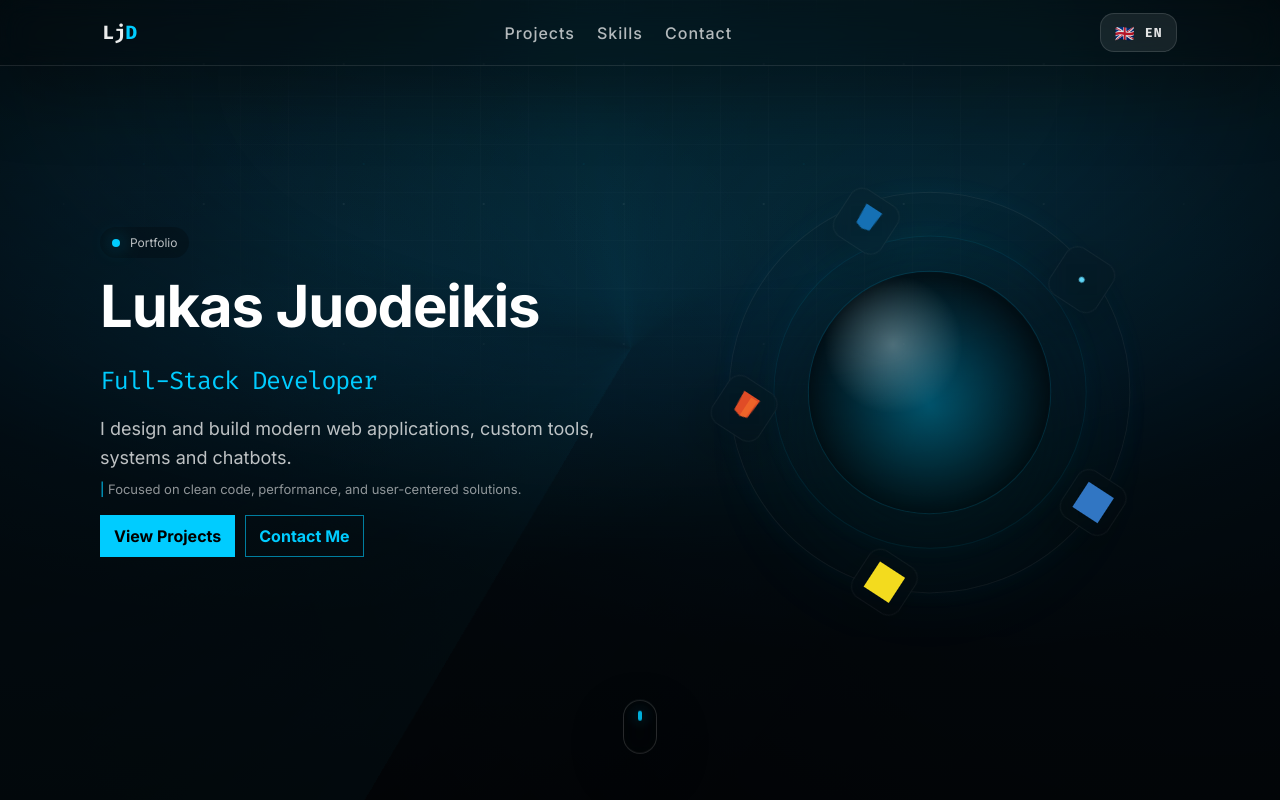
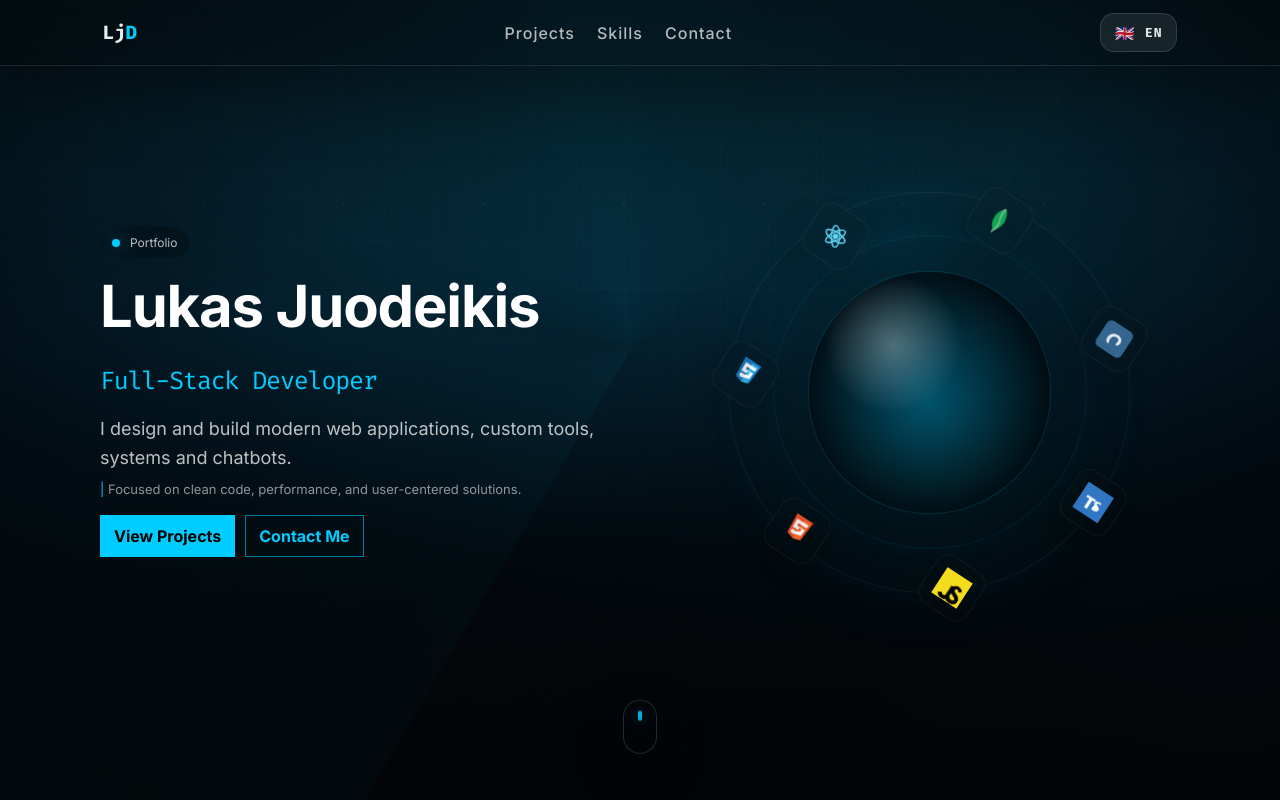
Before and after one commit to Lukas-Jdk/Lukas-Juodeikis-Portfolio, a Next.js app: page / in a window 1280 px wide. Shown: the top 800 px of the page. Built offline with nearby package versions, Linux system fonts and the light colour scheme.

Commit message:
fixing eslint problems

```diff
--- a/src/components/Hero/OrbitShowcase.tsx
+++ b/src/components/Hero/OrbitShowcase.tsx
@@ -9,44 +9,105 @@ type IconItem = {
   Svg: React.FC<React.SVGProps<SVGSVGElement>>;
 };
 
-// ✅ CSS custom properties be `any`
+// ✅ leidžia CSS custom properties be `any`
 type CSSVars = React.CSSProperties & {
   ["--angle"]?: string;
   ["--delay"]?: string;
 };
 
-/* --- SVG ICONS --- */
+/* =======================
+   ORIGINAL SVG ICONS
+======================= */
 
 const Html5: IconItem["Svg"] = (props) => (
   <svg viewBox="0 0 256 256" {...props}>
     <path fill="#E44D26" d="M48 0h160l-14 182-66 18-66-18L48 0z" />
     <path fill="#F16529" d="M128 200l53-15 12-167H128v182z" />
+    <path
+      fill="#EBEBEB"
+      d="M71 38h57v28H100l2 24h26v28H76L71 38zm6 96h51v28l-24 7-24-7v-28z"
+    />
+    <path
+      fill="#fff"
+      d="M128 38h57l-3 28h-54v24h52l-4 56-48 13v-29l22-6 2-27h-24V38z"
+    />
   </svg>
 );
 
 const Css3: IconItem["Svg"] = (props) => (
   <svg viewBox="0 0 256 256" {...props}>
     <path fill="#1572B6" d="M48 0h160l-14 182-66 18-66-18L48 0z" />
+    <path fill="#33A9DC" d="M128 200l53-15 12-167H128v182z" />
+    <path
+      fill="#EBEBEB"
+      d="M76 38h52v28H104l2 24h22v28H80L76 38zm4 96h48v28l-22 7-22-7v-28z"
+    />
+    <path
+      fill="#fff"
+      d="M128 38h57l-3 28h-54v24h52l-4 56-48 13v-29l22-6 2-27h-24V38z"
+    />
   </svg>
 );
 
 const Js: IconItem["Svg"] = (props) => (
   <svg viewBox="0 0 256 256" {...props}>
     <path fill="#F7DF1E" d="M0 0h256v256H0z" />
+    <path
+      fill="#000"
+      d="M150 200c6 10 14 18 28 18 12 0 20-6 20-15 0-10-8-14-22-20l-8-3c-24-10-40-22-40-48 0-24 18-42 46-42 20 0 34 7 44 25l-24 15c-5-10-11-14-20-14-9 0-15 6-15 14 0 10 6 14 20 20l8 3c28 12 44 24 44 52 0 30-24 46-56 46-31 0-52-15-62-35l26-16zM74 202c5 9 10 16 22 16 11 0 18-4 18-22V114h32v84c0 35-21 52-51 52-27 0-43-14-51-31l30-17z"
+    />
   </svg>
 );
 
 const Ts: IconItem["Svg"] = (props) => (
   <svg viewBox="0 0 256 256" {...props}>
     <path fill="#3178C6" d="M0 0h256v256H0z" />
+    <path
+      fill="#fff"
+      d="M150 138c5-1 13-2 20-2 10 0 17 2 22 6 5 4 8 10 8 18 0 16-12 25-30 25-9 0-16-1-20-2v-16c4 1 10 2 16 2 9 0 14-3 14-9 0-6-5-8-16-12-16-5-24-12-24-25 0-14 12-25 32-25 9 0 16 1 21 3v16c-4-2-11-3-18-3-9 0-13 3-13 8 0 6 6 8 18 12 16 6 22 13 22 26 0 15-11 25-35 25-10 0-19-1-23-2v-16zM52 98h88v20H112v85H84v-85H52V98z"
+    />
   </svg>
 );
 
 const ReactIcon: IconItem["Svg"] = (props) => (
   <svg viewBox="0 0 256 256" {...props}>
     <circle cx="128" cy="128" r="24" fill="#61DAFB" />
+    <g fill="none" stroke="#61DAFB" strokeWidth="12">
+      <ellipse cx="128" cy="128" rx="92" ry="36" />
+      <ellipse cx="128" cy="128" rx="92" ry="36" transform="rotate(60 128 128)" />
+      <ellipse cx="128" cy="128" rx="92" ry="36" transform="rotate(120 128 128)" />
+    </g>
   </svg>
 );
+
+const MongoIcon: IconItem["Svg"] = (props) => (
+  <svg viewBox="0 0 256 256" {...props}>
+    <path
+      fill="#10AA50"
+      d="M128 18c22 30 41 58 41 104 0 55-28 89-38 98l-3 18-13-8-2-10c-12-10-40-41-40-98 0-45 20-74 43-104z"
+    />
+    <path
+      fill="#B8C4C2"
+      d="M128 18c0 33-6 64 2 92 7 24 16 32 15 64-1 27-10 49-17 64l-3 18-13-8-2-10c8-18 17-39 17-67 0-31-7-43-14-64-8-26-5-59-2-89z"
+      opacity="0.55"
+    />
+  </svg>
+);
+
+const PostgresIcon: IconItem["Svg"] = (props) => (
+  <svg viewBox="0 0 256 256" {...props}>
+    <rect width="256" height="256" rx="44" fill="#336791" />
+    <path
+      fill="#fff"
+      d="M88 184c-10 0-18-18-18-38 0-21 10-44 34-56 10-5 21-7 33-7 35 0 54 20 54 48 0 18-8 34-20 34-6 0-10-4-10-11 0-8 4-14 4-23 0-15-9-26-27-26-8 0-15 2-22 6-13 8-19 22-19 35 0 13 4 26 6 31 3 7 1 13-5 13z"
+      opacity="0.9"
+    />
+  </svg>
+);
+
+/* =======================
+   COMPONENT
+======================= */
 
 export default function OrbitShowcase() {
   const stageRef = useRef<HTMLDivElement>(null);
@@ -58,6 +119,8 @@ export default function OrbitShowcase() {
       { name: "HTML", delay: 0.18, Svg: Html5 },
       { name: "CSS", delay: 0.08, Svg: Css3 },
       { name: "React", delay: 0.22, Svg: ReactIcon },
+      { name: "MongoDB", delay: 0.14, Svg: MongoIcon },
+      { name: "PostgreSQL", delay: 0.1, Svg: PostgresIcon },
     ],
     []
   );
```
